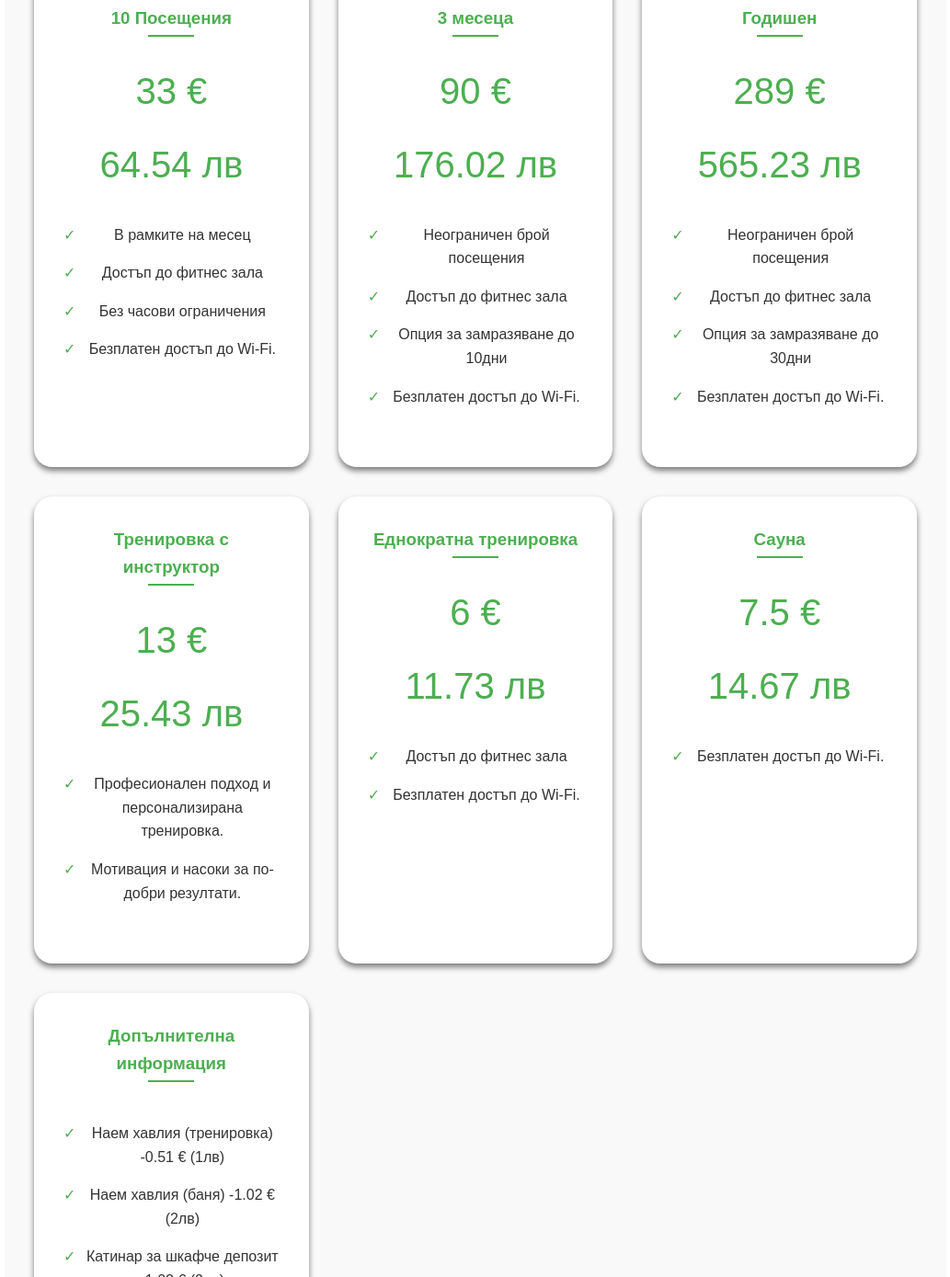
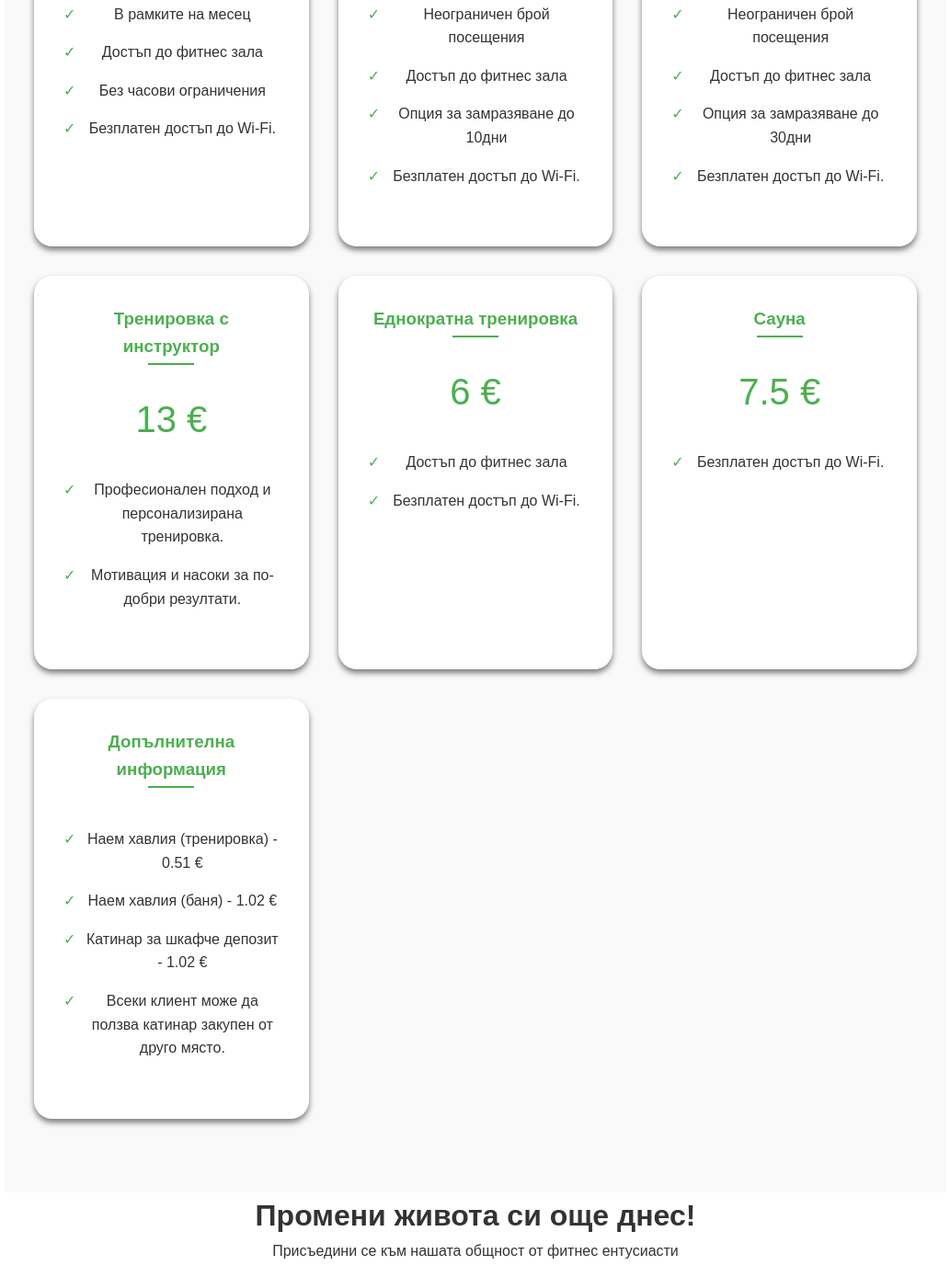
Before and after one commit to GeorgiGeorgievTsankov/fitness-oborishte, a plain HTML site: page index.html in a window 1280 px wide. Shown: the part 3444-4833 px from the top of the page at 92% size, without its empty margins (123-1156 px from the left). Drawn offline with Linux system fonts and the light colour scheme.

Commit message:
Update pricing to show only euro prices

```diff
--- a/index.html
+++ b/index.html
@@ -110,7 +110,6 @@
         <div class="price-card">
           <h3>Абонамент мъже</h3>
           <div class="price">40 €</div>
-          <div class="price">78.23 лв</div>
           <ul>
             <li>Месечен абонамент</li>
             <li>Неограничен брой посещения</li>
@@ -122,7 +121,6 @@
         <div class="price-card">
           <h3>Абонамент жени</h3>
           <div class="price">35 €</div>
-          <div class="price">68.45 лв</div>
           <ul>
             <li>Месечен абонамент</li>
             <li>Неограничен брой посещения</li>
@@ -134,7 +132,6 @@
         <div class="price-card">
           <h3>Ученически</h3>
           <div class="price">30 €</div>
-          <div class="price">58.67 лв</div>
           <ul>
             <li>Месечен абонамент</li>
             <li>Неограничен брой посещения</li>
@@ -146,7 +143,6 @@
         <div class="price-card">
           <h3>Happy Hour</h3>
           <div class="price">30 €</div>
-          <div class="price">58.67 лв</div>
           <ul>
             <li>Достъп от 09:00 до 16:00</li>
             <li>Неограничен брой посещения</li>
@@ -158,7 +154,6 @@
         <div class="price-card">
           <h3>Седмична</h3>
           <div class="price">14 €</div>
-          <div class="price">27.38 лв</div>
           <ul>
             <li>В рамките на седмица</li>
             <li>Достъп до фитнес зала</li>
@@ -170,7 +165,6 @@
         <div class="price-card">
           <h3>8 Посещения</h3>
           <div class="price">30 €</div>
-          <div class="price">58.67 лв</div>
           <ul>
             <li>В рамките на месец</li>
             <li>Достъп до фитнес зала</li>
@@ -182,7 +176,6 @@
         <div class="price-card">
           <h3>10 Посещения</h3>
           <div class="price">33 €</div>
-          <div class="price">64.54 лв</div>
           <ul>
             <li>В рамките на месец</li>
             <li>Достъп до фитнес зала</li>
@@ -194,7 +187,6 @@
         <div class="price-card">
           <h3>3 месеца</h3>
           <div class="price">90 €</div>
-          <div class="price">176.02 лв</div>
           <ul>
             <li>Неограничен брой посещения</li>
             <li>Достъп до фитнес зала</li>
@@ -206,7 +198,6 @@
         <div class="price-card">
           <h3>Годишен</h3>
           <div class="price">289 €</div>
-          <div class="price">565.23 лв</div>
           <ul>
             <li>Неограничен брой посещения</li>
             <li>Достъп до фитнес зала</li>
@@ -218,7 +209,6 @@
         <div class="price-card">
           <h3>Тренировка с инструктор</h3>
           <div class="price">13 €</div>
-          <div class="price">25.43 лв</div>
           <ul>
             <li>Професионален подход и персонализирана тренировка.</li>
             <li>Мотивация и насоки за по-добри резултати.</li>
@@ -228,7 +218,6 @@
         <div class="price-card">
           <h3>Еднократна тренировка</h3>
           <div class="price">6 €</div>
-          <div class="price">11.73 лв</div>
           <ul>
             <li>Достъп до фитнес зала</li>
             <li>Безплатен достъп до Wi-Fi.</li>
@@ -238,7 +227,6 @@
         <div class="price-card">
           <h3>Сауна</h3>
           <div class="price">7.5 €</div>
-          <div class="price">14.67 лв</div>
           <ul>
             <li>Безплатен достъп до Wi-Fi.</li>
           </ul>
@@ -247,9 +235,9 @@
         <div class="price-card">
           <h3>Допълнителна информация</h3>
           <ul>
-            <li>Наем хавлия (тренировка) -0.51 € (1лв)</li>
-            <li>Наем хавлия (баня) -1.02 € (2лв)</li>
-            <li>Катинар за шкафче депозит -1.02 € (2лв)</li>
+            <li>Наем хавлия (тренировка) - 0.51 €</li>
+            <li>Наем хавлия (баня) - 1.02 €</li>
+            <li>Катинар за шкафче депозит - 1.02 €</li>
             <li>Всеки клиент може да ползва катинар закупен от друго място.</li>
           </ul>
         </div>
```
